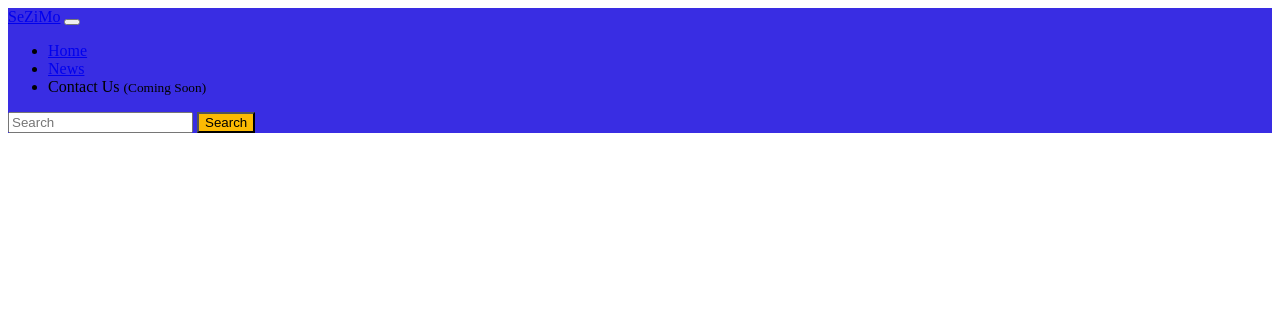
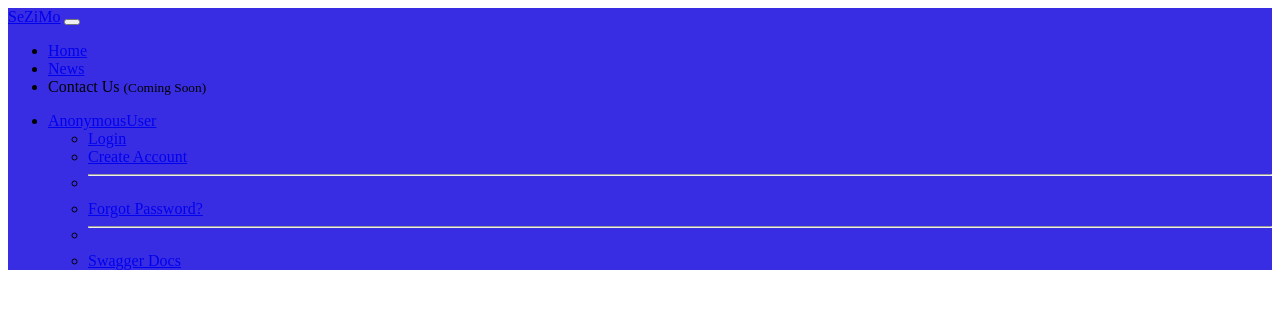
Before and after one commit to Sezimo/sezimo, a Django app: template templates/home/navbar.html in a window 1280 px wide. Shown: the top 309 px of the page. Run offline with Django 4.2, Linux system fonts and the light colour scheme; the template is opened without the code that fills it, so the values that code supplies are empty.

Commit message:
Add django auth options to navbar

```diff
--- a/templates/home/navbar.html
+++ b/templates/home/navbar.html
@@ -25,15 +25,43 @@
                     <a class="nav-link disabled"><i data-feather="mail"></i> Contact Us <small>(Coming Soon)</small></a>
                 </li>
             </ul>
-            <form class="d-flex" role="search">
-                <input class="form-control me-2"
-                       type="search"
-                       placeholder="Search"
-                       aria-label="Search"/>
-                <button class="btn btn-outline-success"
-                        style="background-color: #fcba03"
-                        type="submit">Search</button>
-            </form>
         </div>
+        <ul class="navbar-nav me-auto mb-2 mb-lg-0">
+            <li class="nav-item dropdown">
+                <a class="nav-link dropdown-toggle"
+                   href="#"
+                   id="navbarDropdown"
+                   role="button"
+                   data-bs-toggle="dropdown"
+                   aria-expanded="false">
+                    {{ request.user }}
+                </a>
+                <ul class="dropdown-menu dropdown-menu-end"
+                    aria-labelledby="navbarDropdown">
+                    {% if request.user.is_authenticated %}
+                        {% include "home/navbar_auth_dropdown.html" %}
+                    {% else %}
+                        <li>
+                            <a class="dropdown-item" href="#"><i data-feather="log-in"></i> Login</a>
+                        </li>
+                        <li>
+                            <a class="dropdown-item" href="#"><i data-feather="user-plus"></i> Create Account</a>
+                        </li>
+                        <li>
+                            <hr class="dropdown-divider"/>
+                        </li>
+                        <li>
+                            <a class="dropdown-item" href="#"><i data-feather="lock"></i> Forgot Password?</a>
+                        </li>
+                        <li>
+                            <hr class="dropdown-divider"/>
+                        </li>
+                        <li>
+                            <a class="dropdown-item" href="#"><i data-feather="code"></i> Swagger Docs</a>
+                        </li>
+                    {% endif %}
+                </ul>
+            </li>
+        </ul>
     </div>
 </nav>
```
Also changed, not shown: templates/home/navbar_auth_dropdown.html (added, +20 -0 lines).
